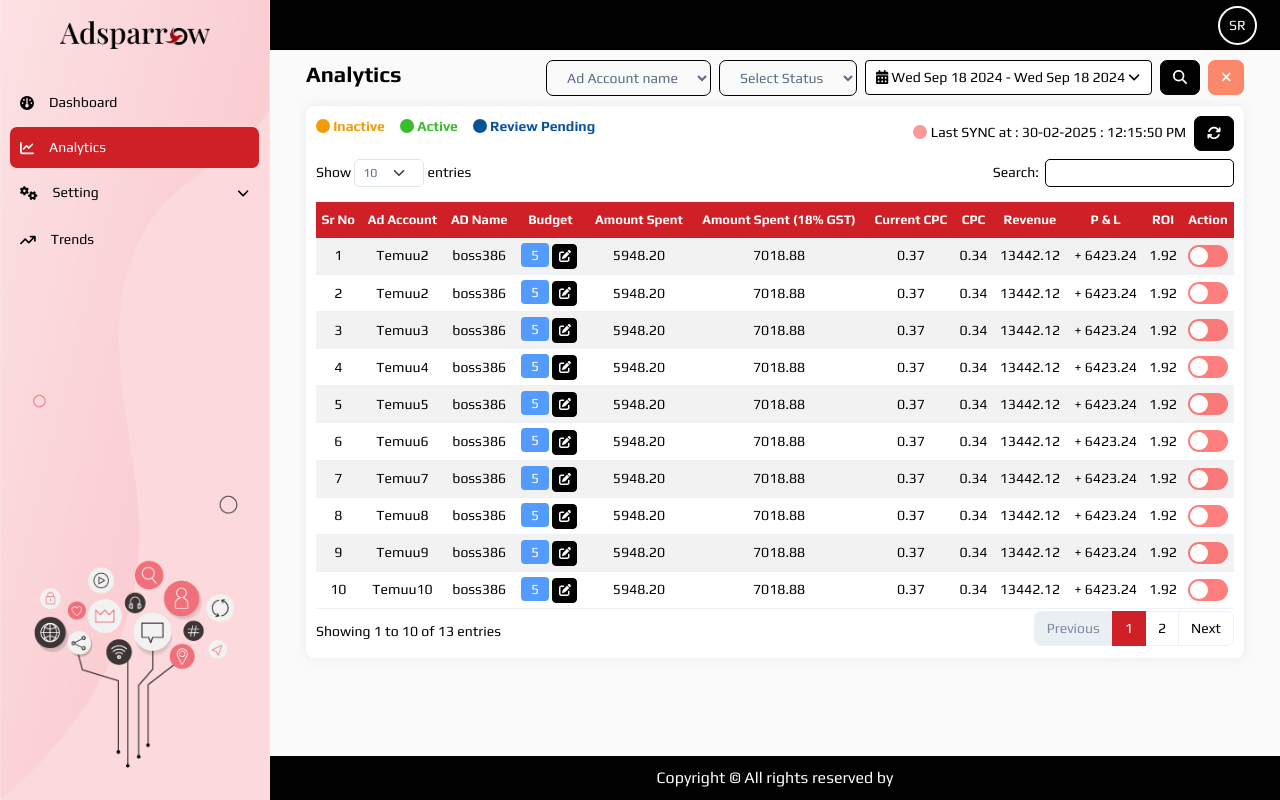
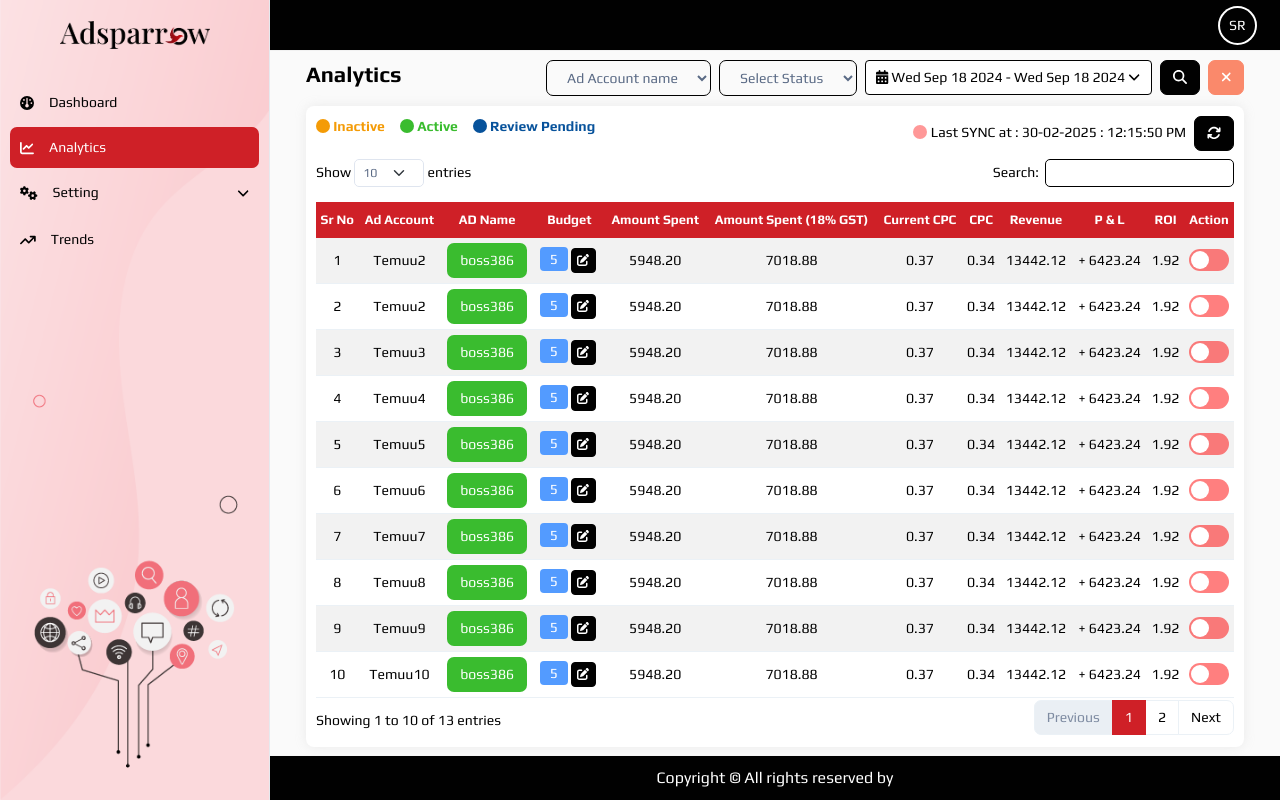
Before and after one commit to helijoshii/Adsparrow, a React (Vite) app: page /analytics in a window 1280 px wide. Built offline with nearby package versions, Linux system fonts and the light colour scheme; a web font is replaced by a local one.

Commit message:
feat: data table on AD name in analytics

```diff
--- a/package.json
+++ b/package.json
@@ -30,6 +30,7 @@
     "react-router-dom": "^6.26.1",
     "react-shimmer-effects": "^1.0.3",
     "react-tabs": "^6.0.2",
+    "react-toastify": "^10.0.6",
     "react-tsparticles": "^2.12.2",
     "redux": "^5.0.1",
     "select2": "^4.1.0-rc.0",
--- a/src/pages/Admin/Analytics.jsx
+++ b/src/pages/Admin/Analytics.jsx
@@ -12,6 +12,7 @@ import {
   faPenToSquare,
   faCalendarDays,
   faClock,
+  faAnglesRight
 } from "@fortawesome/free-solid-svg-icons";
 import "select2/dist/css/select2.min.css"; // Import Select2 CSS
 import "select2"; // Import Select2 JavaScript
@@ -225,6 +226,24 @@ const Analytics = () => {
     }
   }, [loading]);
 
+  useEffect(() => {
+    if ($.fn.DataTable.isDataTable("#Trends")) {
+      $("#Trends").DataTable().destroy();
+    }
+
+    // Simulate data loading
+    setTimeout(() => {
+      setLoading(false);
+    }, 1000);
+
+    if (!loading) {
+      $("#Trends").DataTable({
+        scrollX: true,
+        destroy: true,
+      });
+    }
+  }, [loading]);
+
   // Date picker
   // Toggle the calendar
   // const handleToggleCalendar = () => {
@@ -412,7 +431,11 @@ const Analytics = () => {
                       <tr>
                         <td>1</td>
                         <td>Temuu2</td>
-                        <td>boss386</td>
+                        <td><button type="button"
+                           className="btn "
+                           style={{ backgroundColor: '#3abc2f', color: 'white' }}
+                            data-bs-toggle="modal"
+                            data-bs-target="#trends">boss386</button></td>
                         <td>
                           <span className="badge text-bg-info">5</span>
                           <button
@@ -450,7 +473,12 @@ const Analytics = () => {
                       <tr>
                         <td>2</td>
                         <td>Temuu2</td>
-                        <td>boss386</td>
+                        <td><button type="button"
+                           className="btn "
+                           style={{ backgroundColor: '#3abc2f', color: 'white' }}
+                            data-bs-toggle="modal"
+                            data-bs-target="#trends">boss386</button>
+                            </td>
                         <td>
                           <span className="badge text-bg-info">5</span>
                           <button
@@ -488,7 +516,12 @@ const Analytics = () => {
                       <tr>
                         <td>3</td>
                         <td>Temuu3</td>
-                        <td>boss386</td>
+                        <td><button type="button"
+                           className="btn "
+                           style={{ backgroundColor: '#3abc2f', color: 'white' }}
+                            data-bs-toggle="modal"
+                            data-bs-target="#trends">boss386</button>
+                            </td>
                         <td>
                           <span className="badge text-bg-info">5</span>
                           <button
@@ -526,7 +559,12 @@ const Analytics = () => {
                       <tr>
                         <td>4</td>
                         <td>Temuu4</td>
-                        <td>boss386</td>
+                        <td><button type="button"
+                           className="btn "
+                           style={{ backgroundColor: '#3abc2f', color: 'white' }}
+                            data-bs-toggle="modal"
+                            data-bs-target="#trends">boss386</button>
+                            </td>
                         <td>
                           <span className="badge text-bg-info">5</span>
                           <button
@@ -564,7 +602,12 @@ const Analytics = () => {
                       <tr>
                         <td>5</td>
                         <td>Temuu5</td>
-                        <td>boss386</td>
+                        <td><button type="button"
+                           className="btn "
+                           style={{ backgroundColor: '#3abc2f', color: 'white' }}
+                            data-bs-toggle="modal"
+                            data-bs-target="#trends">boss386</button>
+                            </td>
                         <td>
                           <span className="badge text-bg-info">5</span>
                           <button
@@ -602,7 +645,12 @@ const Analytics = () => {
                       <tr>
                         <td>6</td>
                         <td>Temuu6</td>
-                        <td>boss386</td>
+                        <td><button type="button"
+                           className="btn "
+                           style={{ backgroundColor: '#3abc2f', color: 'white' }}
+                            data-bs-toggle="modal"
+                            data-bs-target="#trends">boss386</button>
+                            </td>
                         <td>
                           <span className="badge text-bg-info">5</span>
                           <button
@@ -640,7 +688,12 @@ const Analytics = () => {
                       <tr>
                         <td>7</td>
                         <td>Temuu7</td>
-                        <td>boss386</td>
+                        <td><button type="button"
+                           className="btn "
+                           style={{ backgroundColor: '#3abc2f', color: 'white' }}
+                            data-bs-toggle="modal"
+                            data-bs-target="#trends">boss386</button>
+                            </td>
                         <td>
                           <span className="badge text-bg-info">5</span>
                           <button
@@ -678,7 +731,12 @@ const Analytics = () => {
                       <tr>
                         <td>8</td>
                         <td>Temuu8</td>
-                        <td>boss386</td>
+                        <td><button type="button"
+                           className="btn "
+                           style={{ backgroundColor: '#3abc2f', color: 'white' }}
+                            data-bs-toggle="modal"
+                            data-bs-target="#trends">boss386</button>
+                            </td>
                         <td>
                           <span className="badge text-bg-info">5</span>
                           <button
@@ -716,7 +774,12 @@ const Analytics = () => {
                       <tr>
                         <td>9</td>
                         <td>Temuu9</td>
-                        <td>boss386</td>
+                        <td><button type="button"
+                           className="btn "
+                           style={{ backgroundColor: '#3abc2f', color: 'white' }}
+                            data-bs-toggle="modal"
+                            data-bs-target="#trends">boss386</button>
+                            </td>
                         <td>
                           <span className="badge text-bg-info">5</span>
                           <button
@@ -754,7 +817,12 @@ const Analytics = () => {
                       <tr>
                         <td>10</td>
                         <td>Temuu10</td>
-                        <td>boss386</td>
+                        <td><button type="button"
+                           className="btn "
+                           style={{ backgroundColor: '#3abc2f', color: 'white' }}
+                            data-bs-toggle="modal"
+                            data-bs-target="#trends">boss386</button>
+                            </td>
                         <td>
                           <span className="badge text-bg-info">5</span>
                           <button
@@ -792,7 +860,12 @@ const Analytics = () => {
                       <tr>
                         <td>11</td>
                         <td>Temuu11</td>
-                        <td>boss386</td>
+                        <td><button type="button"
+                           className="btn "
+                           style={{ backgroundColor: '#3abc2f', color: 'white' }}
+                            data-bs-toggle="modal"
+                            data-bs-target="#trends">boss386</button>
+                            </td>
                         <td>
                           <span className="badge text-bg-info">5</span>
                           <button
@@ -830,7 +903,12 @@ const Analytics = () => {
                       <tr>
                         <td>12</td>
                         <td>Temuu12</td>
-                        <td>boss386</td>
+                        <td><button type="button"
+                           className="btn "
+                           style={{ backgroundColor: '#3abc2f', color: 'white' }}
+                            data-bs-toggle="modal"
+                            data-bs-target="#trends">boss386</button>
+                            </td>
                         <td>
                           <span className="badge text-bg-info">5</span>
                           <button
@@ -868,7 +946,12 @@ const Analytics = () => {
                       <tr>
                         <td>13</td>
                         <td>Temuu13</td>
-                        <td>boss386</td>
+                        <td><button type="button"
+                           className="btn "
+                           style={{ backgroundColor: '#3abc2f', color: 'white' }}
+                            data-bs-toggle="modal"
+                            data-bs-target="#trends">boss386</button>
+                            </td>
                         <td>
                           <span className="badge text-bg-info">5</span>
                           <button
@@ -910,6 +993,9 @@ const Analytics = () => {
             </div>
           </div>
         </div>
+
+
+        {/* modal for edit budget  */}
         <div
           className="modal fade"
           id="buget"
@@ -958,6 +1044,123 @@ const Analytics = () => {
             </div>
           </div>
         </div>
+
+
+          {/* modal for trends  */}
+        <div>
+        <div class="modal fade" id="trends" tabindex="-1" aria-labelledby="exampleModalLabel" aria-hidden="true">
+  <div class="modal-dialog modal-dialog-centered modal-xl">
+    <div class="modal-content">
+      <div class="modal-header">
+        <h1 class="modal-title fs-5" id="exampleModalLabel"> <b>7 days trends</b> </h1>
+        <button type="button" class="btn-close" data-bs-dismiss="modal" aria-label="Close"></button>
+      </div>
+      <div class="modal-body">
+        <ul class="ad_acc">
+          <li><FontAwesomeIcon icon={faAnglesRight} /> <b>Ad Account :</b>  Google </li>
+          <li><FontAwesomeIcon icon={faAnglesRight} /> <b>Ad Name :</b> Video </li>
+          <li><FontAwesomeIcon icon={faAnglesRight} /> <b>Current CPC :</b> Video</li>
+          <li>
+            <FontAwesomeIcon icon={faAnglesRight} /> <b>Current Budget :</b>
+            <span>
+              <span class="badge text-bg-info">5</span>
+              <button type="button" class="btn btn-primary small_bt" data-bs-toggle="modal" data-bs-target="#buget">
+              <FontAwesomeIcon icon={faPenToSquare} />
+              </button>
+            </span>
+          </li>
+          <li>
+            <FontAwesomeIcon icon={faAnglesRight} /> <b>Status :</b>
+            <span>
+              <div class="toggle" style={{ display: 'inline-block', verticalAlign: 'middle' }}>
+                <input type="checkbox" />
+                <label></label>
+              </div>
+            </span>
+          </li>
+        </ul>
+        <div class="daye_sevan_rs">
+          <table id="Trends" class="table table-striped data-table-dr1"  style={{ width: '100%' }}>
+            <thead>
+              <tr>
+                <th></th>
+                <th>Total</th>
+                <th>9th Nov </th>
+                <th>10th Nov  </th>
+                <th>11th Nov   </th>
+                <th>12th Nov  </th>
+                <th>13th Nov </th>
+                <th>14th Nov </th>
+                <th>15th Nov </th>
+              </tr>
+            </thead>
+            <tbody>
+              <tr>
+                <td>ROI</td>
+                <td>Average ROI</td>
+                <td>-</td>
+                <td>- </td>
+                <td>1200</td>
+                <td>1250</td>
+                <td>1350</td>
+                <td>4000</td>
+                <td>4500 </td>
+              </tr>
+              <tr>
+                <td>Amount Spend </td>
+                <td>Total Amount Spend</td>
+                <td>-</td>
+                <td>- </td>
+                <td>1200</td>
+                <td>1250</td>
+                <td>1350</td>
+                <td>4000</td>
+                <td>4500 </td>
+              </tr>
+              <tr>
+                <td>CPC </td>
+                <td>Average CPC</td>
+                <td>-</td>
+                <td>- </td>
+                <td>1200</td>
+                <td>1250</td>
+                <td>1350</td>
+                <td>4000</td>
+                <td>4500 </td>
+              </tr>
+              <tr>
+                <td>Revenue </td>
+                <td>Total Revenue</td>
+                <td>-</td>
+                <td>- </td>
+                <td>1200</td>
+                <td>1250</td>
+                <td>1350</td>
+                <td>4000</td>
+                <td>4500 </td>
+              </tr>
+              <tr>
+                <td>P&L </td>
+                <td>Total P&L</td>
+                <td></td>
+                <td></td>
+                <td></td>
+                <td></td>
+                <td></td>
+                <td></td>
+                <td></td>
+              </tr>
+            </tbody>
+          </table>
+        </div>
+      </div>
+    </div>
+  </div>
+</div>
+        </div>
+
+
+
       </div>
     </>
   );
```
Also changed, not shown: src/main.jsx (+5 -2 lines), src/pages/Login.jsx (+8 -10 lines), src/utils/helper.js (+15 -0 lines), 1 other file (tests, documents, lock files or other folders).
